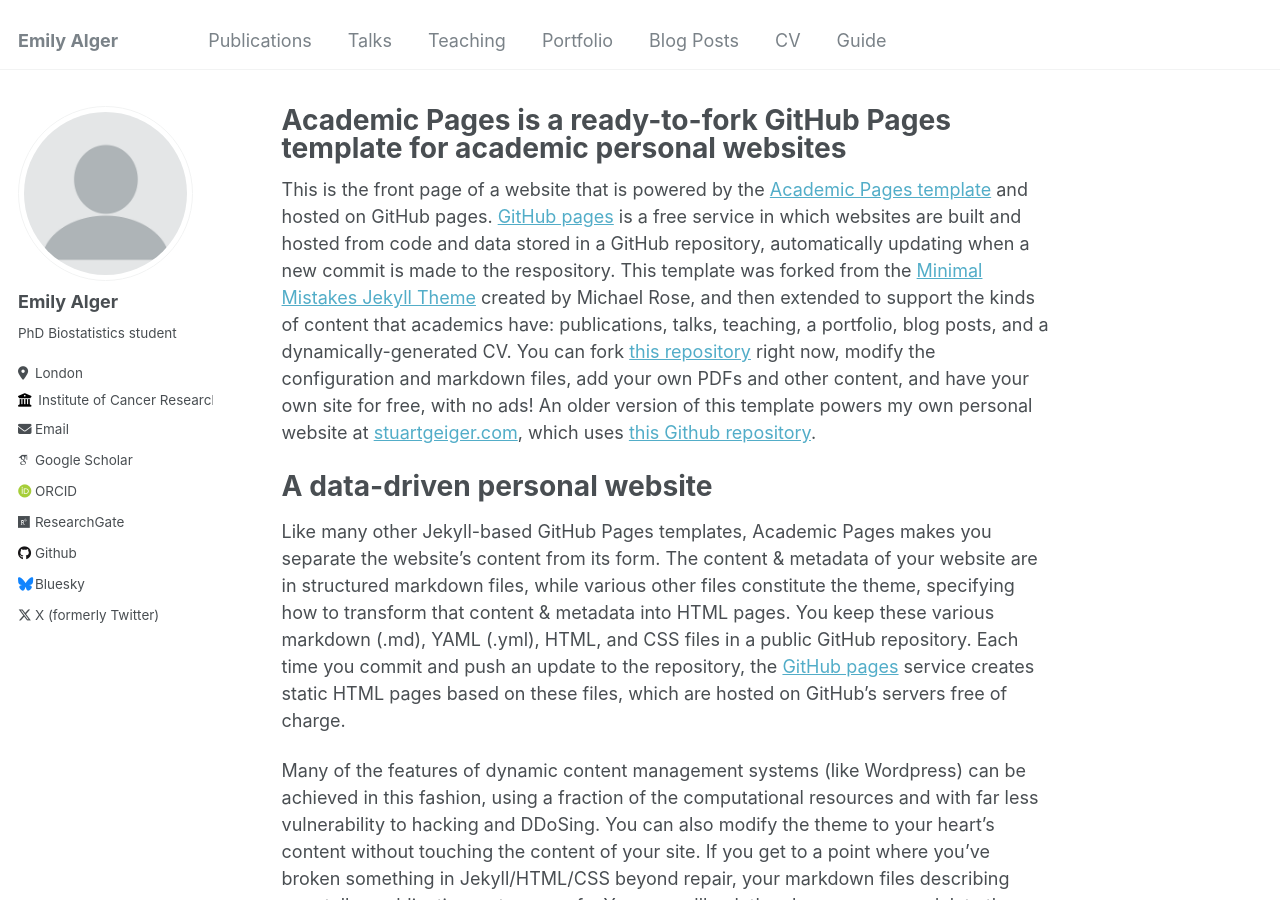
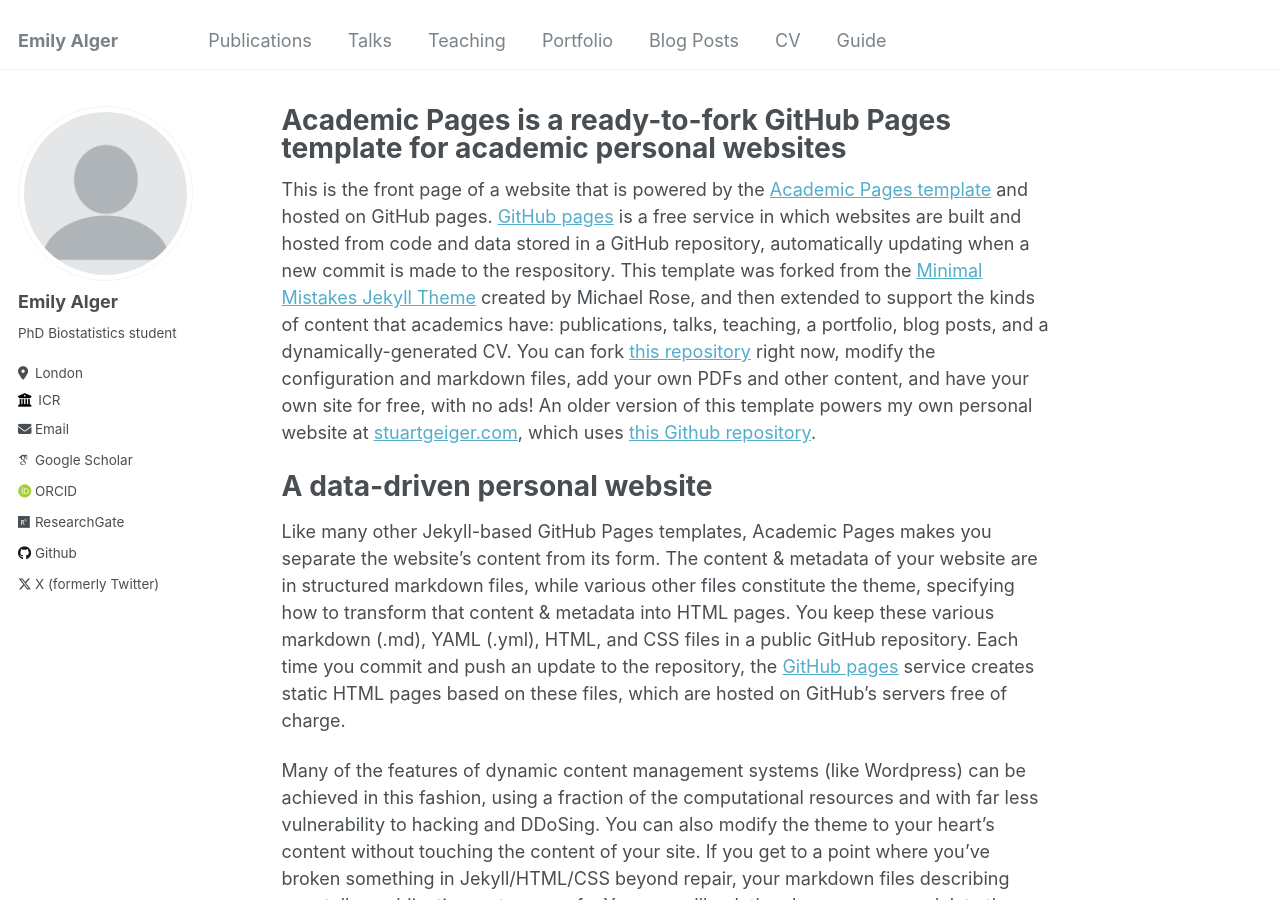
Before and after one commit to alemily100/alemily100.github.io, a Jekyll site: the page built from _pages/about.md, in a window 1280 px wide and 900 px high. Built offline with Jekyll 4.4.1, drawn with Linux system fonts in a browser that asks for light colours; some web fonts are replaced.

Commit message:
Update _config.yml

```diff
--- a/_config.yml
+++ b/_config.yml
@@ -26,7 +26,7 @@ author:
   pronouns         : # example: "she/her"
   bio              : "PhD Biostatistics student "
   location         : "London"
-  employer         : "Institute of Cancer Research"
+  employer         : "ICR"
   uri              : # URL
   email            : "emily.alger@icr.ac.uk"
 
@@ -48,7 +48,7 @@ author:
   stackoverflow    : # User number or user number and name (i.e., use "1" or "1/jeff-atwood")
 
   # Social media
-  bluesky          : "bsky.app" # Replace this with you Bluesky username
+  bluesky          : # Replace this with you Bluesky username
   facebook         : # Username
   flickr           : # Username
   foursquare       : # Username
```
